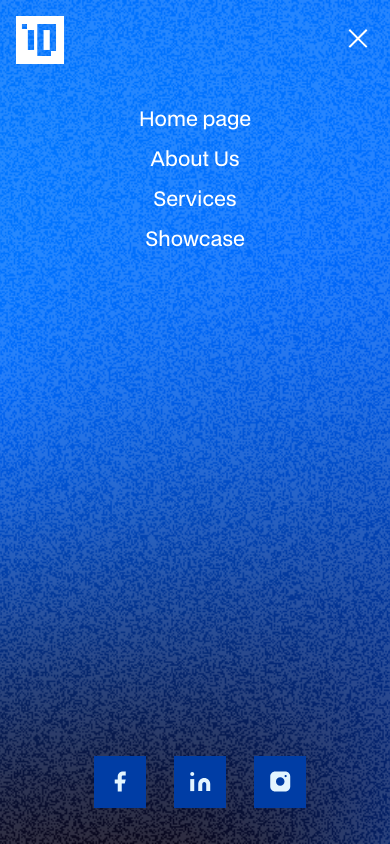
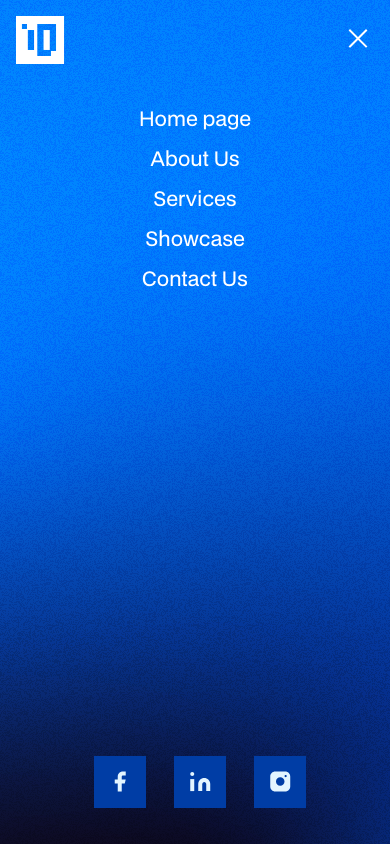
Before and after one commit to iqlab-global/website, a Next.js app: page /careers in a window 390 px wide. Both pictures are taken after a click on the button 358 px from the left and 40 px from the top of the page. Shown: the top 844 px of the page. Built offline with nearby package versions, Linux system fonts and the light colour scheme.

Commit message:
IW-I23 apply feedback

```diff
--- a/src/assets/styles/abstracts/_variables.scss
+++ b/src/assets/styles/abstracts/_variables.scss
@@ -7,6 +7,7 @@
 $c-blue-e3: #abbfe3;
 $c-blue-eb: #3385eb;
 $c-blue-e6: #0066e6;
+$c-blue-f9: #0071f9;
 $c-white: #ffffff;
 $c-white-ff: #fafdff;
 $c-gray-30: #303030;
--- a/src/assets/styles/global.scss
+++ b/src/assets/styles/global.scss
@@ -9,6 +9,10 @@
   line-height: normal;
   font-weight: 400;
   scroll-behavior: smooth;
+
+  &.mobile-open {
+    overflow-y: hidden;
+  }
 }
 
 body {
--- a/src/widgets/Header/index.tsx
+++ b/src/widgets/Header/index.tsx
@@ -60,13 +60,22 @@
     label: 'Home page',
   },
   ...navItems,
+  {
+    href: 'contact',
+    label: 'Contact Us',
+  },
 ];
 
 export const Header = ({ whiteBg = false, isHome = false }: HeaderProps) => {
   const [openMobileMenu, setOpenMobileMenu] = useState(false);
   const toggleMobileMenu = useCallback(() => {
-    window.scrollTo({ top: 0, behavior: 'smooth' });
-    setOpenMobileMenu((isOpen) => !isOpen);
+    const body = document.body;
+    setOpenMobileMenu((isOpen) => {
+      if (isOpen) body.classList.remove('mobile-open');
+      else body.classList.add('mobile-open');
+
+      return !isOpen;
+    });
   }, []);
 
   return (
@@ -111,7 +120,10 @@
           </div>
         </Container>
       </header>
-      <div className={clsx(s.mobileNav, { [s.open]: openMobileMenu })}>
+      <div className={clsx(s.mobileMenu, { [s.open]: openMobileMenu })}>
+        <div className={s.mobileWrapper}>
+          <div className={s.noise} />
+          <div className={s.mobileNav}>
             <div>
               <div className={s.mobileHeader}>
                 <Link href='/'>
@@ -141,6 +153,8 @@
               <SocialMedia />
             </div>
           </div>
+        </div>
+      </div>
     </>
   );
 };
--- a/src/widgets/Header/style.module.scss
+++ b/src/widgets/Header/style.module.scss
@@ -111,32 +111,49 @@
   }
 }
 
-.mobileNav {
-  position: absolute;
+.mobileMenu {
+  position: fixed;
+  overflow: hidden;
   top: 0;
   left: 0;
-  width: 100vw;
-  height: 100dvh;
   z-index: 1000;
-  background-color: #0071f9;
-  background-image: url('../../assets/images/textures/noise2.png'),
-    url('../../assets/images/gradient2.png');
-  background-repeat: no-repeat;
-  background-position: center;
-  background-size: cover;
   opacity: 0;
   display: none;
+  scroll-padding-top: 0;
   transition:
     opacity 0.4s ease,
     display 0.4s ease allow-discrete;
 
   &.open {
     opacity: 1;
+    display: block;
+  }
+
+  .mobileWrapper {
+    position: relative;
+    background-image: url('../../assets/images/gradient2.png');
+    background-repeat: no-repeat;
+    background-position: center;
+    background-size: cover;
+
+    .noise {
+      position: absolute;
+      left: 0;
+      right: 0;
+      top: 0;
+      bottom: 0;
+      background-image: url('../../assets/images/textures/noise.png');
+      mix-blend-mode: overlay;
+      background-repeat: repeat;
+    }
+
+    .mobileNav {
+      position: relative;
       display: flex;
       flex-direction: column;
       justify-content: space-between;
-    scroll-padding-top: 0;
-  }
+      height: 100dvh;
+      width: 100vw;
 
       ul {
         display: flex;
@@ -167,6 +184,8 @@
           }
         }
       }
+    }
+  }
 
   @starting-style {
     &.open {
```
Lines whose indentation alone changed are shown as unchanged.
